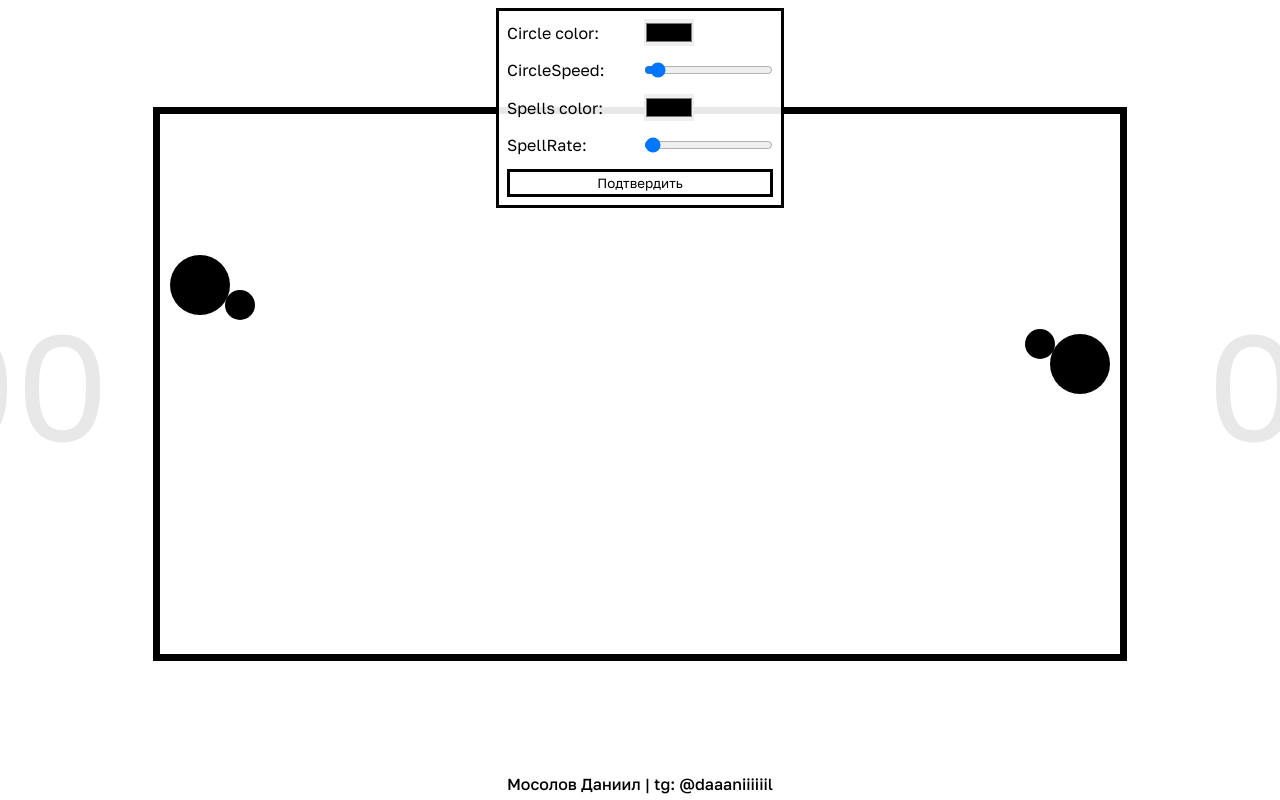
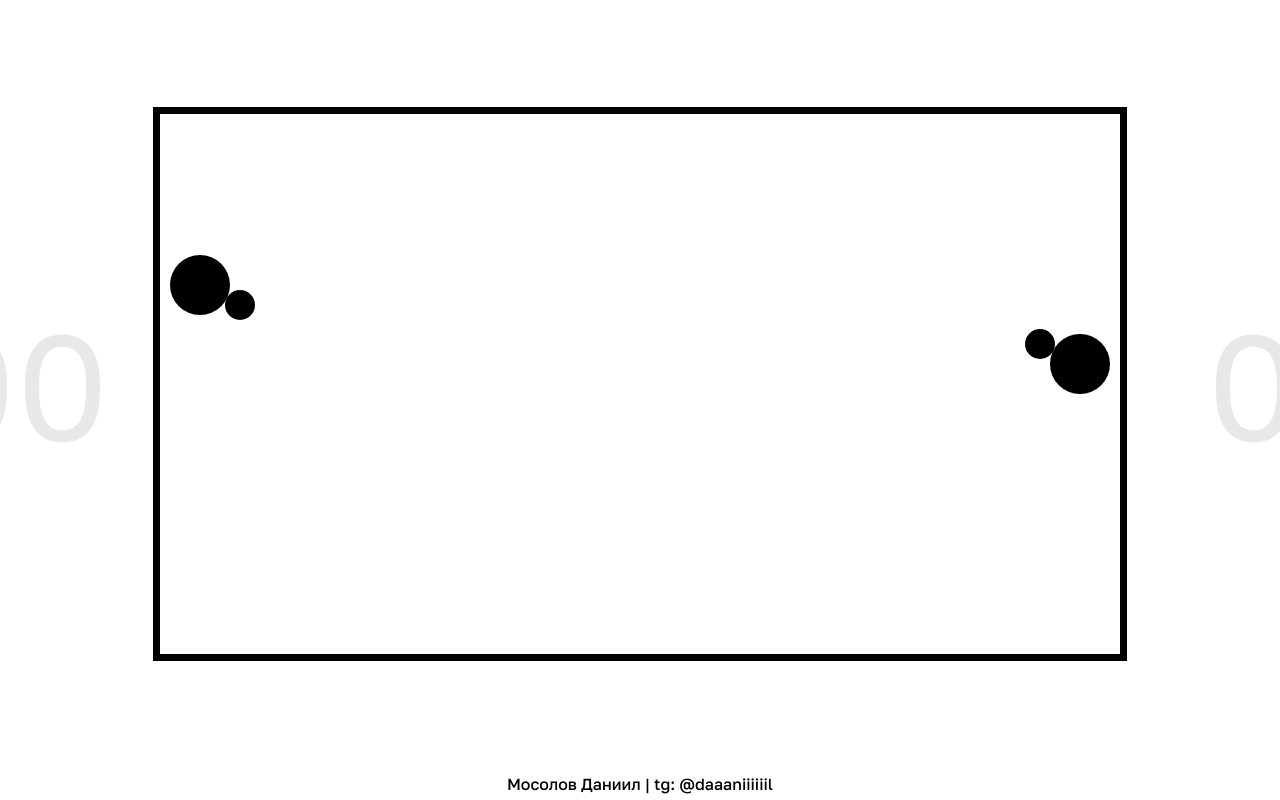
Before and after one commit to NOGAVADU/duel-of-circles, a React (Vite) app: page / in a window 1280 px wide. Built offline with nearby package versions, Linux system fonts and the light colour scheme.

Commit message:
feat: working duelant redactor

```diff
--- a/src/App.tsx
+++ b/src/App.tsx
@@ -1,6 +1,6 @@
 import './App.css'
 import {Canvas} from "./components";
-import {DuelantState, useCanvas, useGameState} from "./shared/hooks";
+import {useCanvas, useGameState} from "./shared/hooks";
 import DuelantRedactor from "./components/DuelantRedactor/DuelantRedactor.tsx";
 import {useState} from "react";
 
@@ -8,9 +8,12 @@ const canvasSize = {width: 960, height: 540}
 
 function App() {
     const canvasRef = useCanvas(draw)
-    const [isRedactorVisible, setIsRedactorVisible] = useState<boolean>(true);
-    const [duelantToRedact, setDuelantToRedact] = useState<DuelantState | null>(null);
-    const game = useGameState(redactDuelant)
+    const game = useGameState(redactLeftDuelant, redactRightDuelant);
+    const [redactorState, setRedactorState] = useState({
+        isRedactorVisible: false,
+        duelantToRedact: game.state.duelantLeftState,
+        onSave: game.setLeftDuelantState
+    });
 
     function draw(context: CanvasRenderingContext2D) {
         if (!canvasRef.current) return;
@@ -22,9 +25,20 @@ function App() {
         })
     }
 
-    function redactDuelant(duelant: DuelantState) {
-        setIsRedactorVisible(true);
-        setDuelantToRedact(duelant);
+    function redactLeftDuelant() {
+        setRedactorState({
+            isRedactorVisible: true,
+            duelantToRedact: game.state.duelantLeftState,
+            onSave: game.setLeftDuelantState,
+        })
+    }
+
+    function redactRightDuelant() {
+        setRedactorState({
+            isRedactorVisible: true,
+            duelantToRedact: game.state.duelantRightState,
+            onSave: game.setRightDuelantState,
+        })
     }
 
     return (
@@ -52,11 +66,8 @@ function App() {
             <footer className="footer">
                 Мосолов Даниил | tg: @daaaniiiiiil
             </footer>
-            {isRedactorVisible && (
-                <DuelantRedactor
-                    duelant={duelantToRedact ?? game.state.duelantLeftState}
-                    setIsRedactorVisible={setIsRedactorVisible}
-                />)}
+            {redactorState.isRedactorVisible && (
+                <DuelantRedactor redactorState={redactorState} setRedactorState={setRedactorState}/>)}
         </>
     )
 }
--- a/src/components/DuelantRedactor/DuelantRedactor.tsx
+++ b/src/components/DuelantRedactor/DuelantRedactor.tsx
@@ -2,24 +2,31 @@ import styles from './DuelantRedactor.module.css'
 import {DuelantState} from "../../shared/hooks";
 import {ChangeEvent, FormEvent, useState} from "react";
 
+interface RedactorState {
+    isRedactorVisible: boolean,
+    duelantToRedact: DuelantState,
+    onSave: (state: DuelantState) => void,
+}
+
 interface DuelantRedactorProps {
-    setIsRedactorVisible: (value: boolean) => void;
-    duelant: DuelantState;
+    redactorState: RedactorState,
+    setRedactorState: (state: RedactorState) => void,
 }
 
 function DuelantRedactor(props: DuelantRedactorProps) {
-    const {setIsRedactorVisible, duelant} = props;
+    const {redactorState, setRedactorState} = props;
 
     const [formState, setFormState] = useState({
-        color: duelant.color,
-        speed: duelant.speed,
-        spellsColor: duelant.spellsColor,
-        spellRate: duelant.spellRate,
+        color: redactorState.duelantToRedact.color,
+        speed: redactorState.duelantToRedact.speed,
+        spellsColor: redactorState.duelantToRedact.spellsColor,
+        spellRate: redactorState.duelantToRedact.spellRate,
     });
 
     const onSubmit = (e: FormEvent) => {
         e.preventDefault();
-        setIsRedactorVisible(false)
+        redactorState.onSave({...redactorState.duelantToRedact, ...formState});
+        setRedactorState({...redactorState, isRedactorVisible: false})
     }
 
     return (
@@ -36,6 +43,9 @@ function DuelantRedactor(props: DuelantRedactorProps) {
                 CircleSpeed:
                 <input
                     type={'range'}
+                    min={1}
+                    max={10}
+                    step={1}
                     value={formState.speed}
                     onChange={(e: ChangeEvent<HTMLInputElement>) => setFormState({
                         ...formState,
@@ -58,6 +68,9 @@ function DuelantRedactor(props: DuelantRedactorProps) {
                 SpellRate:
                 <input
                     type={'range'}
+                    min={0.5}
+                    max={5}
+                    step={0.5}
                     value={formState.spellRate}
                     onChange={(e: ChangeEvent<HTMLInputElement>) => setFormState({
                         ...formState,
--- a/src/shared/hooks/useGameState.ts
+++ b/src/shared/hooks/useGameState.ts
@@ -40,7 +40,10 @@ const initialState: GameState = {
     score: {leftDuelantScore: 0, rightDuelantScore: 0},
 }
 
-export function useGameState(onDuelantClick: (duelant: DuelantState) => void) {
+export function useGameState(
+    onLeftDuelantClick: (duelant: DuelantState) => void,
+    onRightDuelantClick: (duelant: DuelantState) => void,
+) {
 
     const [state, setState] = useState<GameState>({...initialState})
 
@@ -50,7 +53,7 @@ export function useGameState(onDuelantClick: (duelant: DuelantState) => void) {
         30,
         state.duelantLeftState.color,
         state.duelantLeftState.speed,
-        () => onDuelantClick(state.duelantLeftState)
+        () => onLeftDuelantClick(state.duelantLeftState)
     )
 
     const duelantRight = new Duelant(
@@ -59,7 +62,7 @@ export function useGameState(onDuelantClick: (duelant: DuelantState) => void) {
         30,
         state.duelantRightState.color,
         state.duelantRightState.speed,
-        () => onDuelantClick(state.duelantRightState)
+        () => onRightDuelantClick(state.duelantRightState)
     )
 
     setInterval(() => {
@@ -154,7 +157,6 @@ export function useGameState(onDuelantClick: (duelant: DuelantState) => void) {
         }))
     }
 
-
     const objectsToDraw = [duelantLeft, duelantRight]
 
     return {
```
